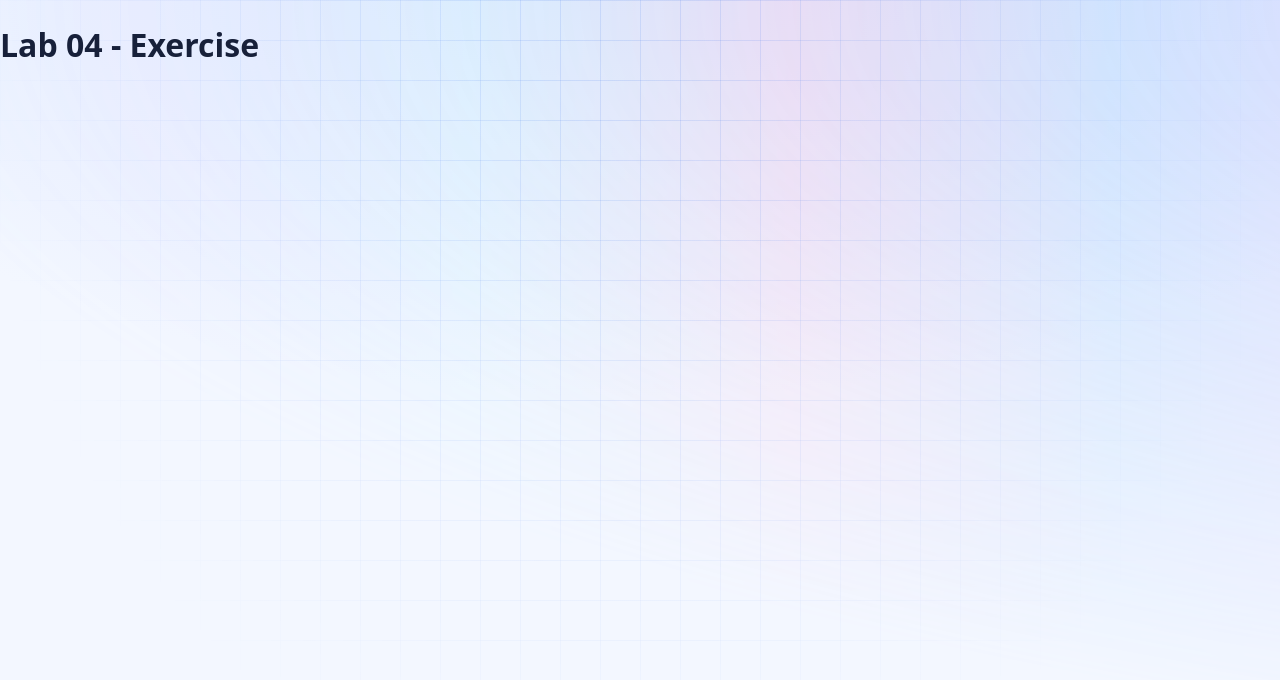
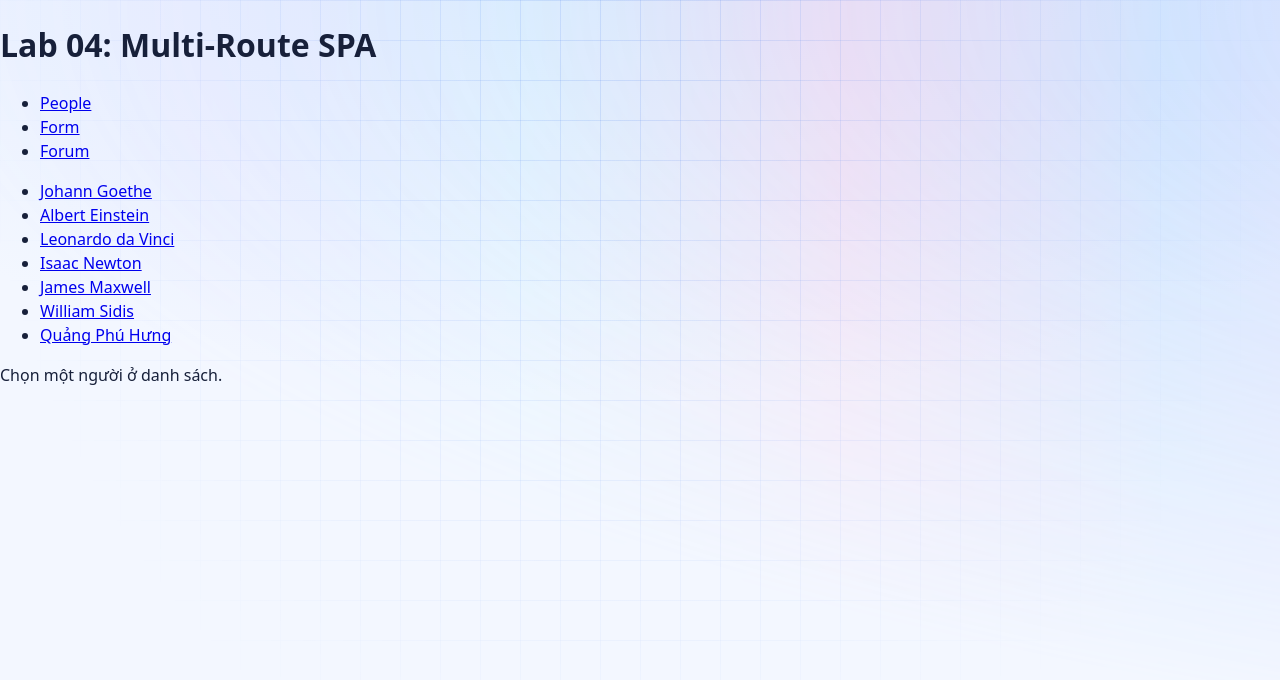
Before and after one commit to Prosperum26/24520626_QuangPhuHung_MSIS207_Lab04, a React (Vite) app in the folder Exercise_Lab04/client/: page /people in a window 1280 px wide. Shown: the top 680 px of the page. Built offline with nearby package versions, Linux system fonts and the light colour scheme.

Commit message:
feat: router layout

```diff
--- a/Exercise_Lab04/client/src/App.jsx
+++ b/Exercise_Lab04/client/src/App.jsx
@@ -1,8 +1,24 @@
-// Khung tạm của Sprint 0. S1-02 thay bằng <Routes> đầy đủ.
+import { Navigate, Route, Routes } from 'react-router';
+import { AppLayout } from './AppLayout.jsx';
+import { NotFound } from './NotFound.jsx';
+import { Placeholder } from './Placeholder.jsx';
+import { PEOPLE } from './sprint1-router/people.js';
+import PeopleLayout from './sprint1-router/PeopleLayout.jsx';
+import { PeopleIndex } from './sprint1-router/PeopleIndex.jsx';
+
+// Toàn bộ route nằm ở đây (một chỗ duy nhất, dễ sửa khi bảo vệ).
 export function App() {
   return (
-    <main>
-      <h1>Lab 04 - Exercise</h1>
-    </main>
+    <Routes>
+      <Route element={<AppLayout />}>
+        <Route index element={<Navigate to="/people" replace />} />
+        <Route path="people" element={<PeopleLayout people={PEOPLE} />}>
+          <Route index element={<PeopleIndex />} />
+        </Route>
+        <Route path="form" element={<Placeholder title="Form" sprint="Sprint 2" />} />
+        <Route path="forum" element={<Placeholder title="Forum" sprint="Sprint 3" />} />
+        <Route path="*" element={<NotFound />} />
+      </Route>
+    </Routes>
   );
 }
--- /dev/null
+++ b/Exercise_Lab04/client/src/AppLayout.jsx
@@ -0,0 +1,33 @@
+import { NavLink, Outlet } from 'react-router';
+
+const SECTIONS = [
+  { to: '/people', label: 'People' },
+  { to: '/form', label: 'Form' },
+  { to: '/forum', label: 'Forum' },
+];
+
+const linkClass = ({ isActive }) => (isActive ? 'active-link' : 'link');
+
+export function AppLayout() {
+  return (
+    <>
+      <header>
+        <h1>Lab 04: Multi-Route SPA</h1>
+        <nav aria-label="Chính">
+          <ul>
+            {SECTIONS.map(({ to, label }) => (
+              <li key={to}>
+                <NavLink to={to} className={linkClass}>
+                  {label}
+                </NavLink>
+              </li>
+            ))}
+          </ul>
+        </nav>
+      </header>
+      <main>
+        <Outlet />
+      </main>
+    </>
+  );
+}
--- /dev/null
+++ b/Exercise_Lab04/client/src/NotFound.jsx
@@ -0,0 +1,11 @@
+/**
+ * Trạng thái 404 dùng cho cả đường dẫn lạ (toàn trang) và id không tồn tại (trong vùng nội dung).
+ * @param {{ message?: string }} props
+ */
+export function NotFound({ message = '404: Không tìm thấy trang' }) {
+  return (
+    <section role="alert">
+      <p>{message}</p>
+    </section>
+  );
+}
--- /dev/null
+++ b/Exercise_Lab04/client/src/Placeholder.jsx
@@ -0,0 +1,9 @@
+/** Chỗ trống cho route chưa làm; thay bằng trang thật ở sprint tương ứng. */
+export function Placeholder({ title, sprint }) {
+  return (
+    <section>
+      <h2>{title}</h2>
+      <p>Sẽ làm ở {sprint}.</p>
+    </section>
+  );
+}
--- /dev/null
+++ b/Exercise_Lab04/client/src/sprint1-router/PeopleIndex.jsx
@@ -0,0 +1,3 @@
+export function PeopleIndex() {
+  return <p>Chọn một người ở danh sách.</p>;
+}
--- /dev/null
+++ b/Exercise_Lab04/client/src/sprint1-router/PeopleLayout.jsx
@@ -0,0 +1,29 @@
+import { NavLink, Outlet } from 'react-router';
+
+const linkClass = ({ isActive }) => (isActive ? 'active-link' : 'link');
+
+/**
+ * Khung master-detail: danh sách bên trái, <Outlet/> bên phải.
+ * Không dùng <main> ở đây vì AppLayout đã có một <main>.
+ * @param {{ people: readonly import('./people.js').Person[] }} props
+ */
+export default function PeopleLayout({ people }) {
+  return (
+    <div>
+      <nav aria-label="Danh sách người">
+        <ul>
+          {people.map((person) => (
+            <li key={person.id}>
+              <NavLink to={`/people/${person.id}`} className={linkClass}>
+                {person.name}
+              </NavLink>
+            </li>
+          ))}
+        </ul>
+      </nav>
+      <section aria-label="Chi tiết">
+        <Outlet />
+      </section>
+    </div>
+  );
+}
```
Also changed, not shown: 2 other files (tests, documents, lock files or other folders).
